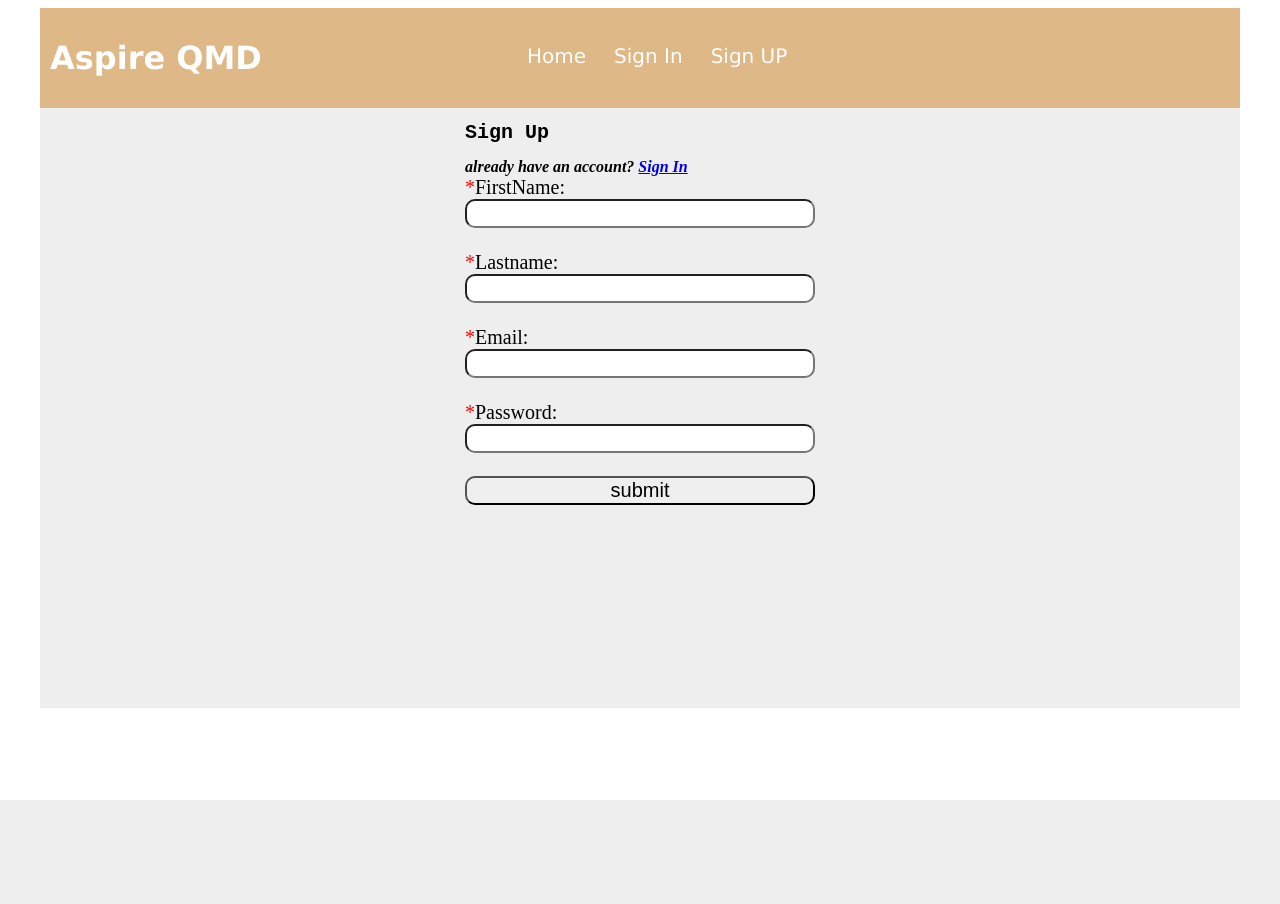
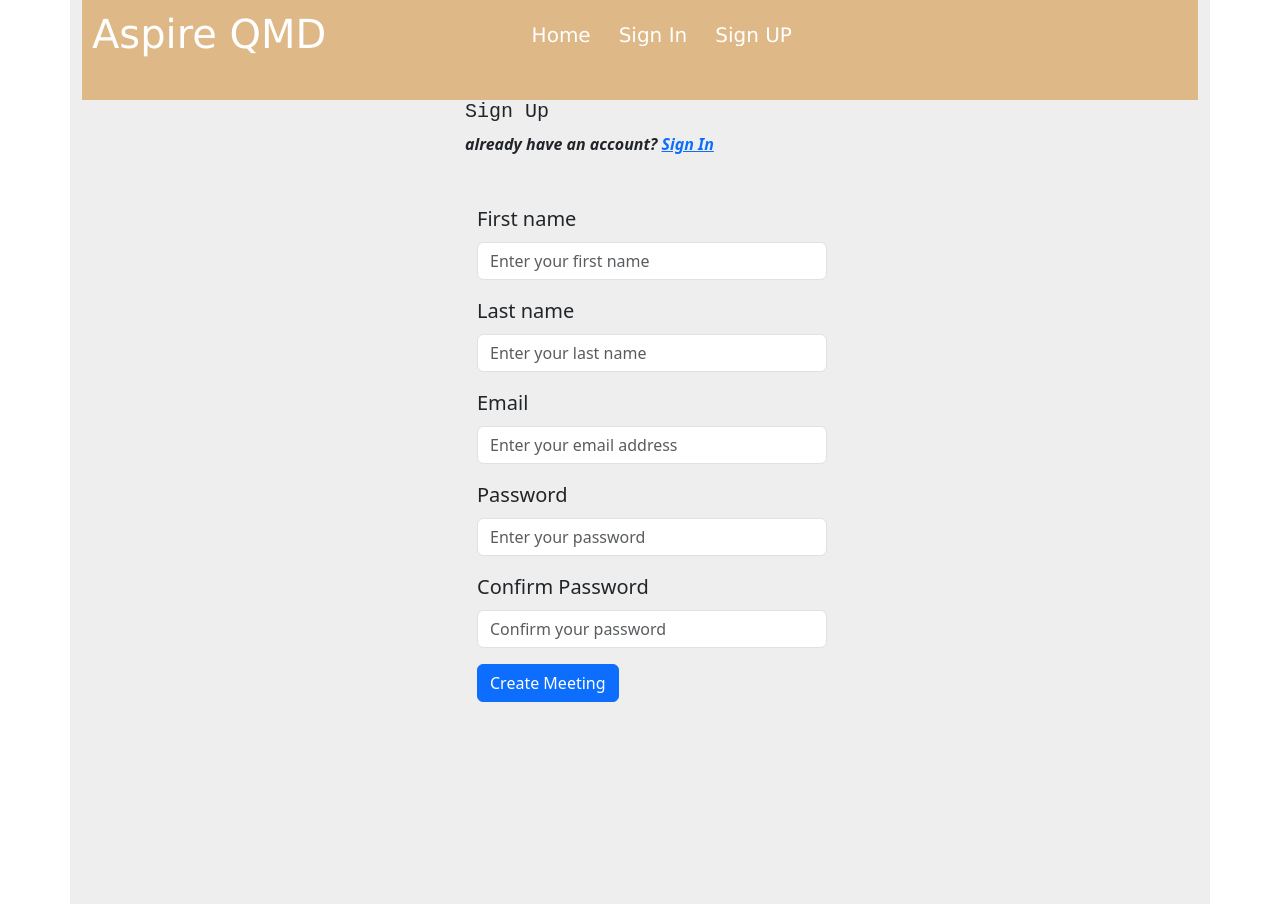
Before and after one commit to Stevey144/MindHaven, a Django app: template mind_haven_web_app/templates/mind_haven_web_app/signup.html in a window 1280 px wide. Before the commit the page ends 800 px from the top, so only its background shows below. Run offline with Django 5.2, Linux system fonts and the light colour scheme; the template is opened without the code that fills it: values that come from a table or form of the project are taken from there, others are empty.

Commit message:
sign-up implementation with modal pop up

```diff
--- a/mind_haven_web_app/admin.py
+++ b/mind_haven_web_app/admin.py
@@ -1,7 +1,7 @@
 from django.contrib import admin
 
 # Register your models here.
-from .models import Contacts,Appointment,Signup,Booking
+from .models import Contacts,Appointment,Booking, Signup
 
 admin.site.register(Contacts)
 admin.site.register(Appointment)
--- a/mind_haven_web_app/forms.py
+++ b/mind_haven_web_app/forms.py
@@ -1,9 +1,6 @@
 from django import forms
-from django.forms import ModelForm,DateInput, NumberInput, Select,TimeInput,TextInput,IntegerField
-from django.core.exceptions import ValidationError
-
-from .models import Contacts
-from .models import Signup
+from django.forms import EmailInput, ModelForm,DateInput, NumberInput, Select,TimeInput,TextInput,IntegerField, ValidationError
+from .models import Contacts,Signup
 
 class ContactsForm(ModelForm):
     class Meta:
@@ -18,17 +15,39 @@
             'disability': forms.Select(choices=Contacts.DISABILITY_CHOICES),
         }
 
-class SignupForm(forms.ModelForm):
-    # Adding password validation to ensure the password is entered twice for confirmation
-    confirm_password = forms.CharField(widget=forms.PasswordInput(), label='Confirm Password')
+class SignupForm(ModelForm):
+    confirm_password = forms.CharField(
+        widget=forms.PasswordInput(attrs={'class': 'form-control', 'placeholder': 'Confirm your password'}),
+        label='Confirm Password'
+    )
 
     class Meta:
         model = Signup
-        fields = ['Firstname', 'Lastname', 'Email', 'Password']
+        fields = '__all__'  # Include all fields from the Meeting model
+        widgets = {
+            'first_name': forms.TextInput(attrs={'class': 'form-control', 'placeholder': 'Enter your first name'}),
+            'last_name': forms.TextInput(attrs={'class': 'form-control', 'placeholder': 'Enter your last name'}),
+            'email': forms.EmailInput(attrs={'class': 'form-control', 'placeholder': 'Enter your email address'}),
+            'password': forms.PasswordInput(attrs={'class': 'form-control', 'placeholder': 'Enter your password'}),
+        }
 
-    def clean_confirm_password(self):
-        password = self.cleaned_data.get('Password')
-        confirm_password = self.cleaned_data.get('confirm_password')
-        if password and confirm_password and password != confirm_password:
-            raise forms.ValidationError("Passwords do not match.")
-        return confirm_password
+    def clean(self):
+        cleaned_data = super().clean()
+        password = cleaned_data.get('password')
+        confirm_password = cleaned_data.get('confirm_password')
+
+        # Check if password and confirm password match
+        if password != confirm_password:
+            raise ValidationError("Password and Confirm Password do not match.")
+
+        # Check if email or username already exists
+        email = cleaned_data.get('email')
+        username = cleaned_data.get('username')
+
+        if Signup.objects.filter(email=email).exists():
+            raise ValidationError("A user with this email already exists.")
+
+        if Signup.objects.filter(username=username).exists():
+            raise ValidationError("A user with this username already exists.")
+
+        return cleaned_data
--- a/mind_haven_web_app/models.py
+++ b/mind_haven_web_app/models.py
@@ -1,4 +1,7 @@
+from datetime import time
 from django.db import models
+from django.core.validators import EmailValidator
+
 # Create your models here.
 class Contacts(models.Model):
     GENDER_CHOICES = [
@@ -33,13 +36,13 @@
 
 
 class Signup(models.Model):
-    Firstname=models.CharField(max_length=100)
-    Lastname= models.CharField(max_length=100)
-    Email=models.CharField(max_length=100, unique=True)
-    Password=models.CharField(max_length=100)
+    first_name = models.CharField(max_length=50)
+    last_name = models.CharField(max_length=50)
+    email = models.EmailField(max_length=255, unique=True, validators=[EmailValidator()])
+    password = models.CharField(max_length=255)
 
     def __str__(self):
-      return f"{self.Firstname} {self.Lastname} {self.Email}"
+       return f"{self.first_name} {self.last_name} {self.email}"
 
 class Booking(models.Model):
     date = models.DateField()
--- a/mind_haven_web_app/templates/base.html
+++ b/mind_haven_web_app/templates/base.html
@@ -64,11 +64,8 @@
     <h1 class="contact-us-text">Contact Us</h1>
     <div class="asteric">all fields marked with * are important</div>
     <div id="contact-us">
-
         <form method="post" class="contact-us" >
-
             {% csrf_token %}
-
            {% for field in form %}
                 <div class="mb-3">
                     <!-- Render the label with Bootstrap form-label class -->
--- a/mind_haven_web_app/templates/mind_haven_web_app/appointment.html
+++ b/mind_haven_web_app/templates/mind_haven_web_app/appointment.html
@@ -23,7 +23,7 @@
 
                 <li><a href="{% url 'welcome' %}">Home</a></li>
                 <li><a href="{% url 'appointment' %}" >Sign In</a></li>
-                <li><a href="{% url 'signup' %}">Sign UP</a></li>
+                <li><a href="{% url 'sign-up' %}">Sign UP</a></li>
 
             </ul>
         </div>
@@ -34,7 +34,7 @@
       <div class="section-for-sign-in">
     <div class="appointment-header">
         <h1 class="h1-text-for-appoitment">Sign In To Book Appointment</h1>
-        <div class="question-text">do not have an account? <a href="{% url 'signup' %}">Sign Up</a></div>
+        <div class="question-text">do not have an account? <a href="{% url 'sign-up' %}">Sign Up</a></div>
     </div>
 
 
@@ -56,6 +56,5 @@
 </div>
 </div>
 <script src="https://code.jquery.com/jquery-3.6.0.min.js"></script>
-<script src="/validate.js"></script>
 </body>
 </html>
--- a/mind_haven_web_app/templates/mind_haven_web_app/signup.html
+++ b/mind_haven_web_app/templates/mind_haven_web_app/signup.html
@@ -6,9 +6,31 @@
     <meta name="viewport" content="width=device-width, initial-scale=1.0">
     <title>Appointment</title>
     <link rel="stylesheet" href="{% static 'css/styles.css' %}">
+    <link rel="stylesheet" href="https://cdn.jsdelivr.net/npm/bootstrap@5.3.0-alpha1/dist/css/bootstrap.min.css">
 </head>
 
 <body>
+
+    <div class="modal fade" id="messageModal" tabindex="-1" aria-labelledby="messageModalLabel" aria-hidden="true">
+        <div class="modal-dialog">
+          <div class="modal-content">
+            <div class="modal-header">
+              <h5 class="modal-title" id="messageModalLabel">Message</h5>
+              <button type="button" class="btn-close" data-bs-dismiss="modal" aria-label="Close"></button>
+            </div>
+            <div class="modal-body">
+              <!-- Success or Error message will go here -->
+              <p id="modalMessage"></p>
+            </div>
+            <div class="modal-footer">
+              <button type="button" class="btn btn-secondary" data-bs-dismiss="modal">Close</button>
+              <!-- Optional: Add a redirect button if you want to go to a different page -->
+              <a href="{% url 'welcome' %}" id="modalRedirect" class="btn btn-primary" style="display: none;">Go to Welcome</a>
+            </div>
+          </div>
+        </div>
+      </div>
+
     <div class="container">
 
         <div class="header header-media">
@@ -21,7 +43,7 @@
             <ul class="text">
                 <li><a href="{% url 'welcome' %}">Home</a></li>
                 <li><a href="{% url 'appointment' %}" >Sign In</a></li>
-                <li><a href="{% url 'signup' %}">Sign UP</a></li>
+                <li><a href="{% url 'sign-up' %}">Sign UP</a></li>
             </ul>
         </div>
 
@@ -37,30 +59,68 @@
 
 
     <div class="sign-up-now">
-        <form class="">
+         <div class="container mt-5">
 
-            <label for=""><span class="important">*</span>FirstName:</label>
-            <br>
+            {% if messages %}
+            {% for message in messages %}
+                <div class="alert alert-{{ message.tags }} alert-dismissible fade show" role="alert">
+                    {{ message }}
+                    <button type="button" class="btn-close" data-bs-dismiss="alert" aria-label="Close"></button>
+                </div>
+            {% endfor %}
+        {% endif %}
 
-            <input type="text"  id="FirstName" required>
-            <br>
-            <br>
 
-            <label for=""><span class="important">*</span>Lastname:</label>
-            <br>
-            <input type="text"  id="Lastname" required>
-            <br>
-            <br>
-           <label for=""><span class="important">*</span>Email:</label>
-           <br>
-           <input type="text"  id="Email" required>
-           <br><br>
-           <label for=""><span class="important">*</span>Password:</label><br>
-            <input type="password"  id="Password" required>
-            <br><br>
-            <div class="select-div">
-            <input type="submit" value="submit" class="btn-submit-form" id="sign-up">
-        </form>
+
+        {% if form.errors %}
+        <ul>
+            {% for field in form %}
+                {% for error in field.errors %}
+                    <li><strong>{{ field.label }}: </strong>{{ error }}</li>
+                {% endfor %}
+            {% endfor %}
+        </ul>
+    {% endif %}
+
+    <script>
+        $(document).ready(function() {
+          {% if messages %}
+            {% for message in messages %}
+              {% if message.tags == 'success' %}
+                $('#modalMessage').text('{{ message }}');
+                $('#modalRedirect').show();  // Show the redirect button for success
+              {% else %}
+                $('#modalMessage').text('{{ message }}');
+                $('#modalRedirect').hide();  // Hide the redirect button for errors
+              {% endif %}
+            {% endfor %}
+            $('#messageModal').modal('show');
+          {% endif %}
+        });
+      </script>
+
+
+    <form method="post">
+        {% csrf_token %}
+        {% for field in form %}
+            <div class="mb-3">
+                <!-- Render the label with Bootstrap form-label class -->
+                <label for="{{ field.id_for_label }}" class="form-label">{{ field.label }}</label>
+                <br>
+
+                <!-- Render the field itself with Bootstrap form-control class -->
+                {{ field }}
+
+                <!-- Display any validation errors for this field -->
+                {% if field.errors %}
+                    <div class="text-danger">
+                        {{ field.errors }}
+                    </div>
+                {% endif %}
+            </div>
+        {% endfor %}
+         <button type="submit" class="btn btn-primary">Create Meeting</button>
+     </form>
 
     </div>
 
@@ -68,8 +128,11 @@
 
 </div>
 
+
+
 <script src="https://code.jquery.com/jquery-3.6.0.min.js"></script>
-<script src="/validate.js"></script>
+<script src="https://cdn.jsdelivr.net/npm/bootstrap@5.3.0-alpha1/dist/js/bootstrap.bundle.min.js"></script>
+<script src="https://cdn.jsdelivr.net/npm/bootstrap@5.3.0-alpha1/dist/js/bootstrap.bundle.min.js"></script>
 
 </body>
 </html>
--- a/mind_haven_web_app/urls.py
+++ b/mind_haven_web_app/urls.py
@@ -7,6 +7,5 @@
 urlpatterns = [
     path('about', views.about, name="about"),
     path('appointment',views.appointment, name="appointment"),
-    path('signup',views.signup, name="signup"),
-    path('contact', views.contact_view, name='contact'),
+    path('sign-up',views.signup, name="sign-up"),
 ]
```
Also changed, not shown: mind_haven_web_app/views.py (+10 -12 lines), db.sqlite3, mind_haven_web_app/migrations/0001_initial.py, mind_haven_web_app/migrations/0002_contacts_disability_contacts_gender.py (deleted).
